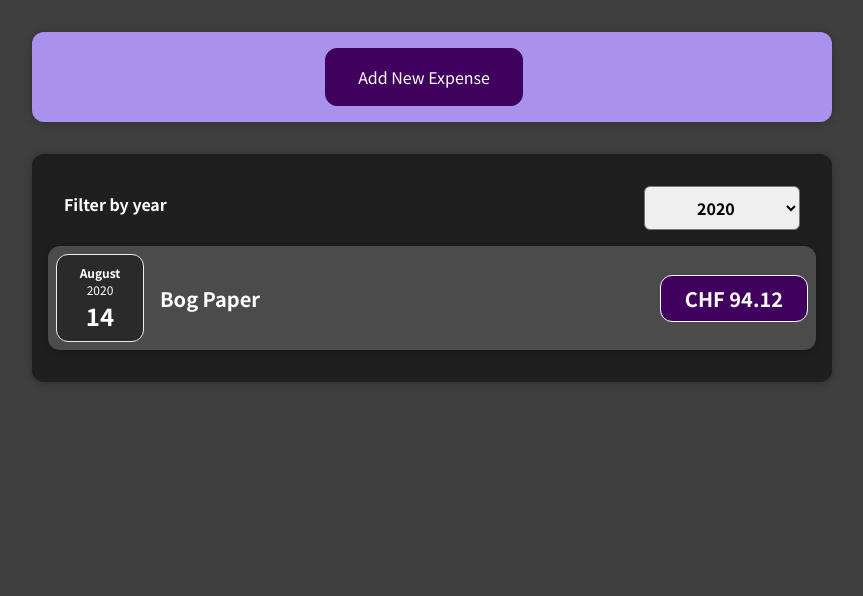
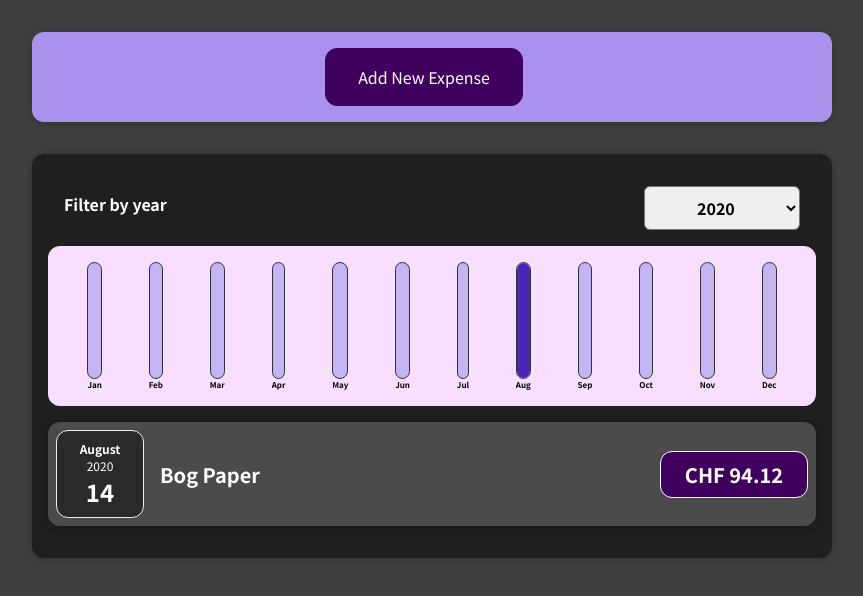
Before and after one commit to Giganticus/react-complete-guide, a React (Create React App) app: page / in a window 1280 px wide. Shown: the top 596 px of the page, without its empty margins (208-1071 px from the left). Built offline with nearby package versions, Linux system fonts and the light colour scheme.

Commit message:
Adding chart

```diff
--- /dev/null
+++ b/src/components/Chart/Chart.css
@@ -0,0 +1,9 @@
+.chart {
+    padding: 1rem;
+    border-radius: 12px;
+    background-color: #f8dfff;
+    text-align: center;
+    display: flex;
+    justify-content: space-around;
+    height: 10rem;
+}
--- /dev/null
+++ b/src/components/Chart/Chart.js
@@ -0,0 +1,22 @@
+import "./Chart.css";
+import ChartBar from "./ChartBar";
+
+const Chart = (props) => {
+  const dataPointValues = props.dataPoints.map((dataPoint) => dataPoint.value);
+
+  const totalMaximum = Math.max(...dataPointValues);
+
+  return (
+    <div className="chart">
+      {props.dataPoints.map((dataPoint) => (
+        <ChartBar
+          value={dataPoint.value}
+          maxValue={totalMaximum}
+          label={dataPoint.label}
+        />
+      ))}
+    </div>
+  );
+};
+
+export default Chart;
--- /dev/null
+++ b/src/components/Chart/ChartBar.css
@@ -0,0 +1,30 @@
+.chart-bar {
+    height: 100%;
+    display: flex;
+    flex-direction: column;
+    align-items: center;
+}
+
+.chart-bar__inner {
+    height: 100%;
+    width: 100%;
+    border: 1px solid #313131;
+    border-radius: 12px;
+    background-color: #c3b4f3;
+    overflow: hidden;
+    display: flex;
+    flex-direction: column;
+    justify-content: flex-end;
+}
+
+.chart-bar__fill {
+    background-color: #4826b9;
+    width: 100%;
+    transition: all 0.3s ease-out;
+}
+
+.chart-bar__label {
+    font-weight: bold;
+    font-size: 0.5rem;
+    text-align: center;
+}
--- /dev/null
+++ b/src/components/Chart/ChartBar.js
@@ -0,0 +1,23 @@
+import "./ChartBar.css";
+
+const ChartBar = (props) => {
+  let barFillHeight = "0%";
+
+  if (props.maxValue > 0) {
+    barFillHeight = Math.round((props.value / props.maxValue) * 100) + "%";
+  }
+
+  return (
+    <div className="chart-bar">
+      <div className="chart-bar__inner">
+        <div
+          className="chart-bar__fill"
+          style={{ height: barFillHeight }}
+        ></div>
+      </div>
+      <div className="chart-bar__label">{props.label}</div>
+    </div>
+  );
+};
+
+export default ChartBar;
--- a/src/components/Expenses/Expenses.js
+++ b/src/components/Expenses/Expenses.js
@@ -3,6 +3,7 @@
 import ExpensesFilter from "./ExpensesFilter";
 import { useState } from "react";
 import ExpensesList from "./ExpensesList";
+import ExpensesChart from "./ExpensesChart";
 
 const Expenses = (props) => {
   const [filteredYear, setFilteredYear] = useState("2020");
@@ -22,6 +23,7 @@
         selected={filteredYear}
         onChangeFilter={filterChangeHandler}
       />
+      <ExpensesChart expenses={filteredExpenses} />
       <ExpensesList items={filteredExpenses} />
     </Card>
   );
--- /dev/null
+++ b/src/components/Expenses/ExpensesChart.js
@@ -0,0 +1,27 @@
+import Chart from "../Chart/Chart";
+
+const ExpensesChart = (props) => {
+  const chartDataPoints = [
+    { label: "Jan", value: 0 },
+    { label: "Feb", value: 0 },
+    { label: "Mar", value: 0 },
+    { label: "Apr", value: 0 },
+    { label: "May", value: 0 },
+    { label: "Jun", value: 0 },
+    { label: "Jul", value: 0 },
+    { label: "Aug", value: 0 },
+    { label: "Sep", value: 0 },
+    { label: "Oct", value: 0 },
+    { label: "Nov", value: 0 },
+    { label: "Dec", value: 0 },
+  ];
+
+  for (const expense of props.expenses) {
+    const expenseMonth = expense.date.getMonth();
+    chartDataPoints[expenseMonth].value += expense.amount;
+  }
+
+  return <Chart dataPoints={chartDataPoints} />;
+};
+
+export default ExpensesChart;
```
